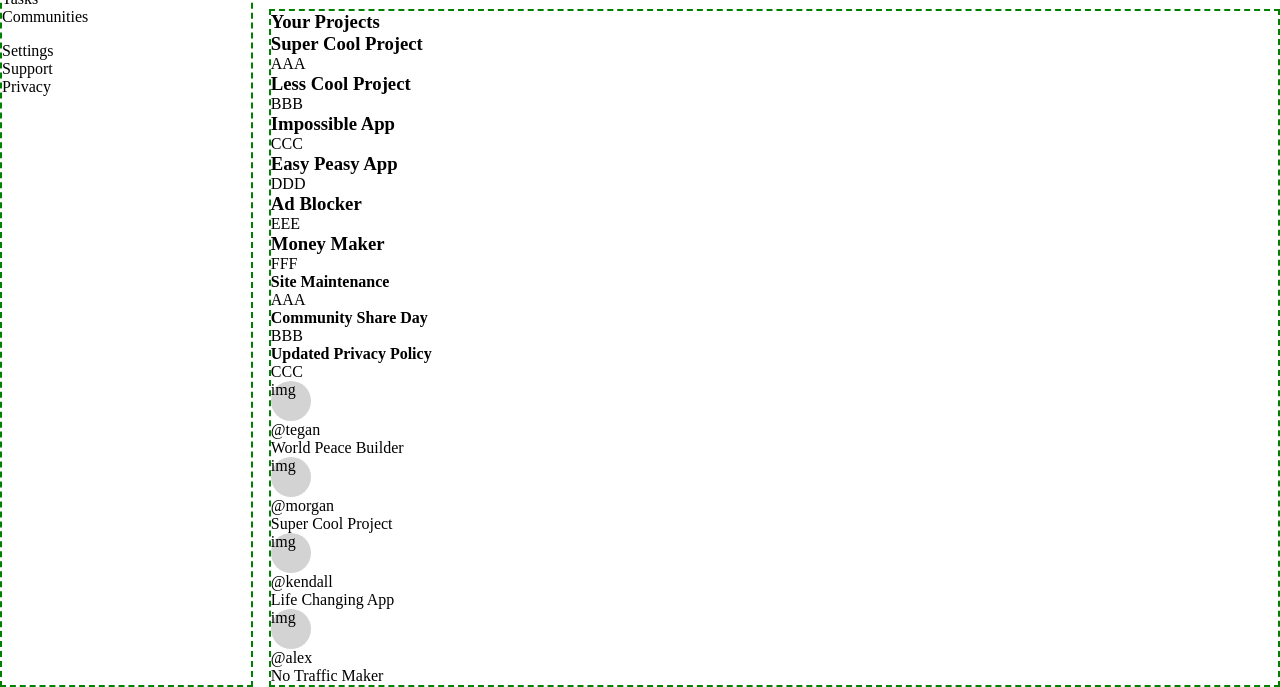
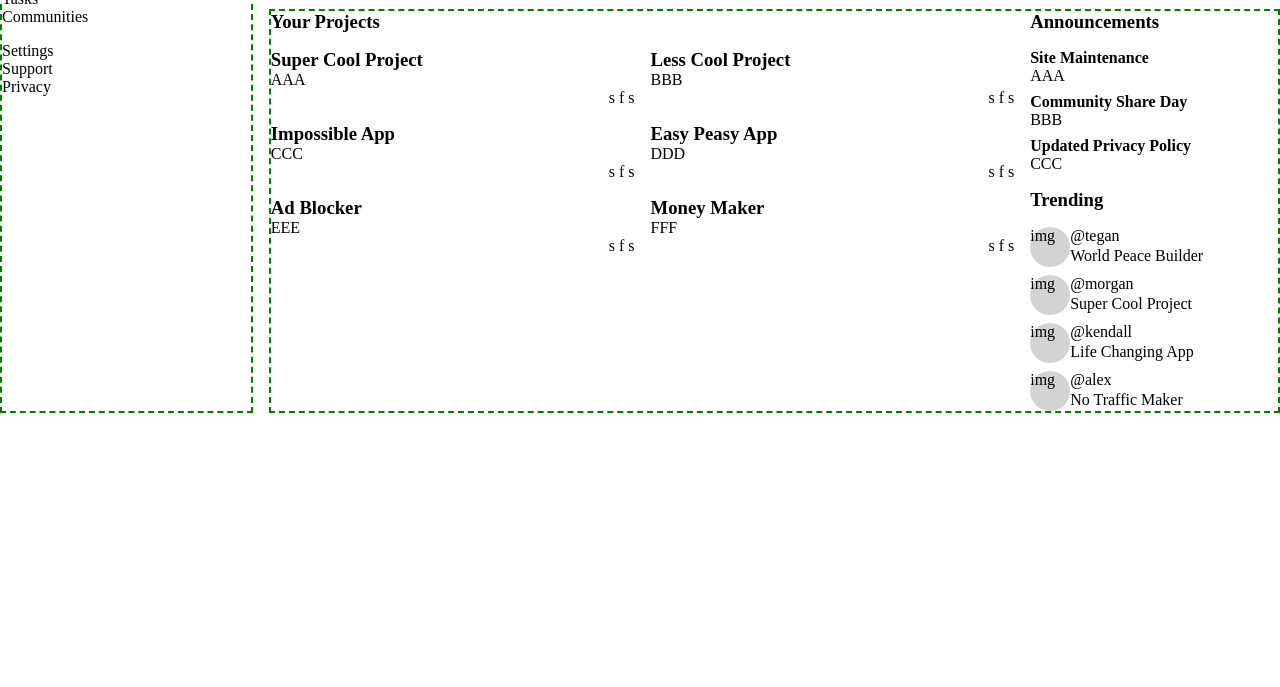
Before and after one commit to tyj916/admin-dashboard, a plain HTML site: page index.html in a window 1280 px wide. Shown: the part 137-824 px from the top of the page. After the commit the page ends 800 px from the top, so only its background shows below. Drawn offline with Linux system fonts and the light colour scheme.

Commit message:
Setup main content

```diff
--- a/index.html
+++ b/index.html
@@ -56,63 +56,65 @@
     <div class="main-content">
         <div class="project-section">
             <h3 class="title">Your Projects</h3>
-            <div class="container">
+            <div class="projects">
                 <div class="card">
                     <h3 class="project-title">Super Cool Project</h3>
                     <p>AAA</p>
                     <div class="toolbar">
-                        <div class="saved"></div>
-                        <div class="follow"></div>
-                        <div class="share"></div>
+                        <span class="saved">s</span>
+                        <span class="follow">f</span>
+                        <span class="share">s</span>
                     </div>
                 </div>
                 <div class="card">
                     <h3 class="project-title">Less Cool Project</h3>
                     <p>BBB</p>
                     <div class="toolbar">
-                        <div class="saved"></div>
-                        <div class="follow"></div>
-                        <div class="share"></div>
+                        <span class="saved">s</span>
+                        <span class="follow">f</span>
+                        <span class="share">s</span>
                     </div>
                 </div>
                 <div class="card">
                     <h3 class="project-title">Impossible App</h3>
                     <p>CCC</p>
                     <div class="toolbar">
-                        <div class="saved"></div>
-                        <div class="follow"></div>
-                        <div class="share"></div>
+                        <span class="saved">s</span>
+                        <span class="follow">f</span>
+                        <span class="share">s</span>
                     </div>
                 </div>
                 <div class="card">
                     <h3 class="project-title">Easy Peasy App</h3>
                     <p>DDD</p>
                     <div class="toolbar">
-                        <div class="saved"></div>
-                        <div class="follow"></div>
-                        <div class="share"></div>
+                        <span class="saved">s</span>
+                        <span class="follow">f</span>
+                        <span class="share">s</span>
                     </div>
                 </div>
                 <div class="card">
                     <h3 class="project-title">Ad Blocker</h3>
                     <p>EEE</p>
                     <div class="toolbar">
-                        <div class="saved"></div>
-                        <div class="follow"></div>
-                        <div class="share"></div>
+                        <span class="saved">s</span>
+                        <span class="follow">f</span>
+                        <span class="share">s</span>
                     </div>
                 </div>
                 <div class="card">
                     <h3 class="project-title">Money Maker</h3>
                     <p>FFF</p>
                     <div class="toolbar">
-                        <div class="saved"></div>
-                        <div class="follow"></div>
-                        <div class="share"></div>
+                        <span class="saved">s</span>
+                        <span class="follow">f</span>
+                        <span class="share">s</span>
                     </div>
                 </div>
             </div>
         </div>
+        <div class="announcement-section">
+            <h3 class="title">Announcements</h3>
             <div class="announcements">
                 <div class="announcement">
                     <h4 class="notice-title">Site Maintenance</h4>
@@ -127,28 +129,32 @@
                     <p>CCC</p>
                 </div>
             </div>
+        </div>
+        <div class="trending-section">
+            <h3 class="title">Trending</h3>
+            <div class="trendings">
                 <div class="trending">
-            <div class="trending-user">
                     <div class="profile-pic">img</div>
                     <div class="id">@tegan</div>
                     <div class="username">World Peace Builder</div>
                 </div>
-            <div class="trending-user">
+                <div class="trending">
                     <div class="profile-pic">img</div>
                     <div class="id">@morgan</div>
                     <div class="username">Super Cool Project</div>
                 </div>
-            <div class="trending-user">
+                <div class="trending">
                     <div class="profile-pic">img</div>
                     <div class="id">@kendall</div>
                     <div class="username">Life Changing App</div>
                 </div>
-            <div class="trending-user">
+                <div class="trending">
                     <div class="profile-pic">img</div>
                     <div class="id">@alex</div>
                     <div class="username">No Traffic Maker</div>
                 </div>
             </div>
         </div>
+    </div>
 </body>
 </html>
--- a/style.css
+++ b/style.css
@@ -64,6 +64,49 @@ body > div {
     height: 70px;
     border-radius: 35px;
 }
-.greeting h2 {
-    margin: 0;
+
+.main-content {
+    display: grid;
+    grid-template-columns: 3fr 1fr;
+    gap: 1rem;
 }
+.main-content .project-section {
+    grid-row: 1 / 3;
+}
+.main-content .projects {
+    margin-top: 1rem;
+
+    display: grid;
+    grid-template-columns: repeat(auto-fill, minmax(250px, 1fr));
+    gap: 1rem;
+}
+
+.projects .card {
+    display: grid;
+}
+
+.projects .card .toolbar {
+    justify-self: end;
+}
+
+.main-content .announcements {
+    margin-top: 1rem;
+
+    display: grid;
+    grid-template-columns: 1fr;
+    gap: .5rem;
+}
+
+.main-content .trendings {
+    margin-top: 1rem;
+
+    display: grid;
+    gap: .5rem;
+}
+.trendings .trending {
+    display: grid;
+    grid-template-columns: auto 1fr;
+}
+.trendings .trending .profile-pic {
+    grid-row: 1 / 3;
+}
```
Lines whose indentation alone changed are shown as unchanged.
